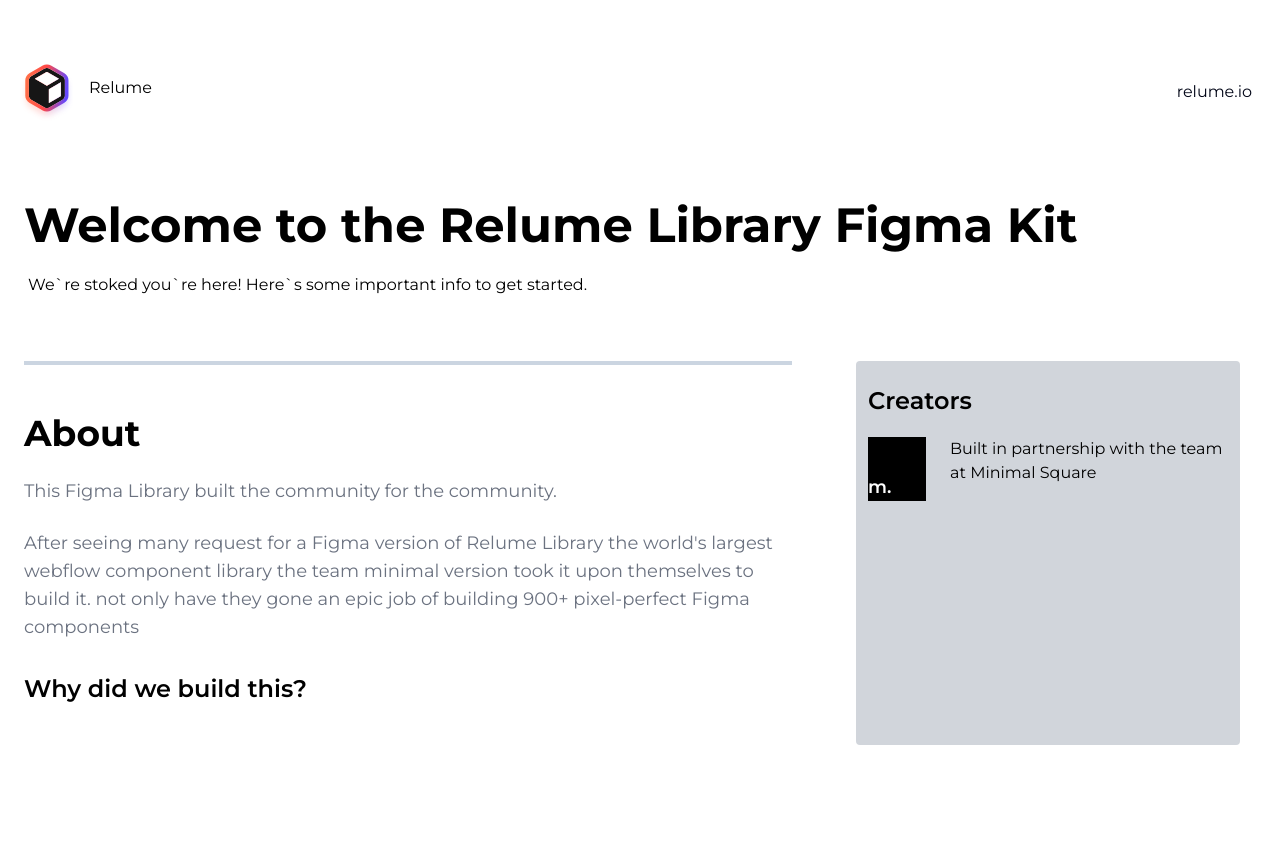
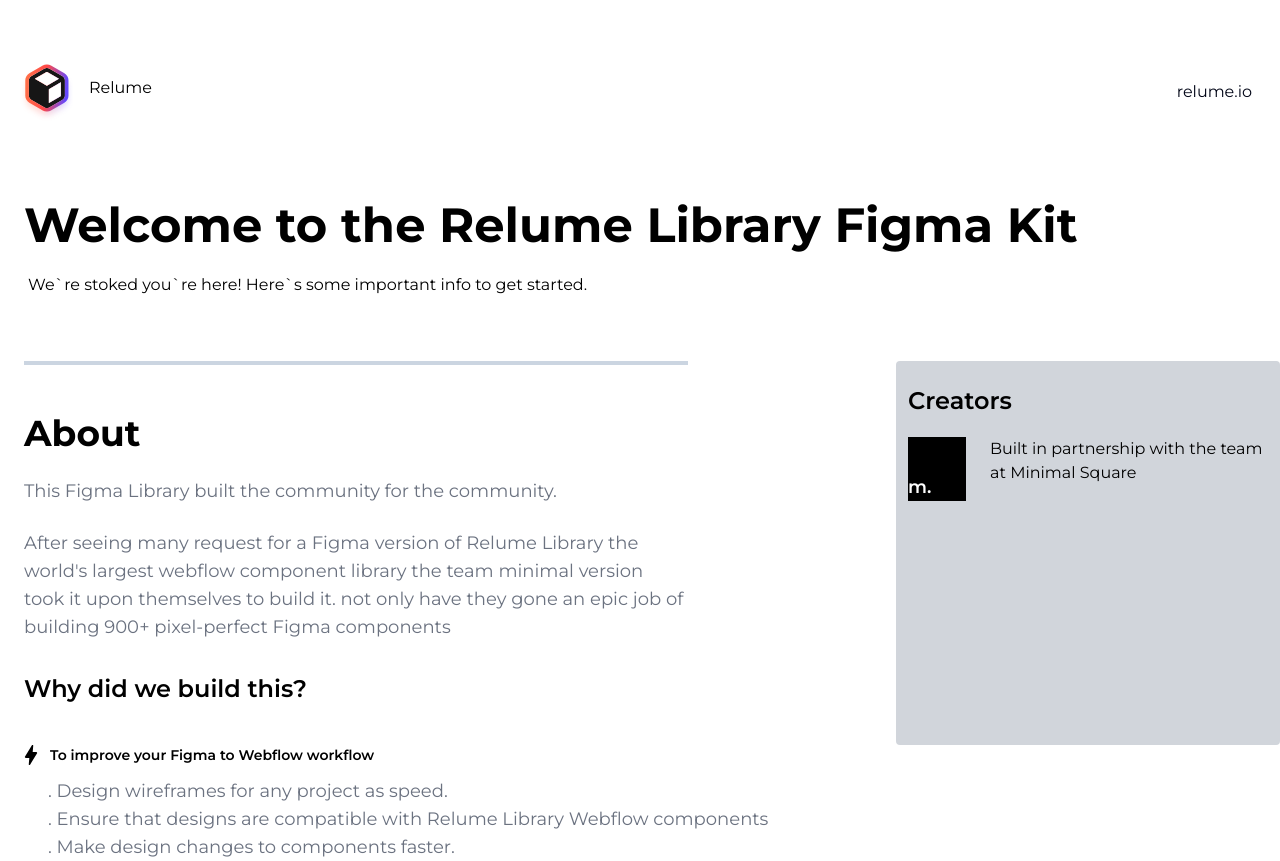
Before and after one commit to neguinho237/react-studies, a React (Create React App) app: page / in a window 1280 px wide. Before the commit the page ends 800 px from the top, so only its background shows below. Built offline with nearby package versions, Linux system fonts and the light colour scheme.

Commit message:
feat: WelcomeRaio

```diff
--- a/src/components/Welcome/index.jsx
+++ b/src/components/Welcome/index.jsx
@@ -1,4 +1,5 @@
 import Symbol from "./src/assets/images/Symbol.svg"
+import Raio from "./src/assets/images/Raio.svg"
 
 export default function Welcome(){
     return(
@@ -17,7 +18,7 @@
                 </div>
             </div>
             <div className="Main">
-                <div className="flex gap-16">
+                <div className="flex gap-52">
                     <div className="mt-16 ml-6">
                 <div className="linha max-w-3xl h-1 bg-slate-300 "></div>
                 <div>
@@ -41,6 +42,17 @@
                     </div>
                 </div>
                 </div>
+                <div className="ml-6">
+                    <div className="raio flex gap-3">
+                        <img src={Raio} alt="" />
+                        <h1 className="text-sm font-semibold">To improve your Figma to Webflow workflow</h1>
+                    </div>
+                    <div className="ml-6 mt-3">
+                            <p className="text-lg text-gray-500"> . Design wireframes for any project as speed.</p>
+                            <p className="text-lg text-gray-500"> . Ensure that designs are compatible with Relume Library Webflow components</p>
+                            <p className="text-lg text-gray-500"> . Make design changes to components faster.</p>
+                        </div>
+                </div>
             </div>
         </div>
     )
```
Also changed, not shown: src/components/Welcome/src/assets/images/Raio.svg (added).
